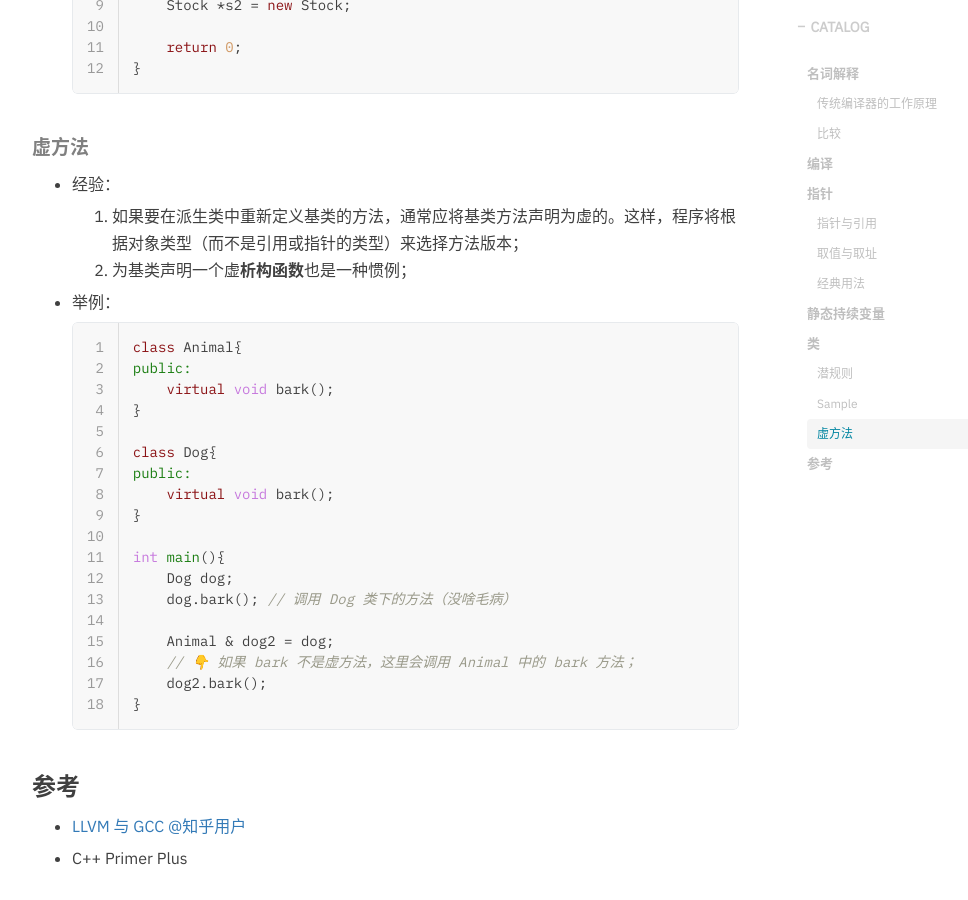
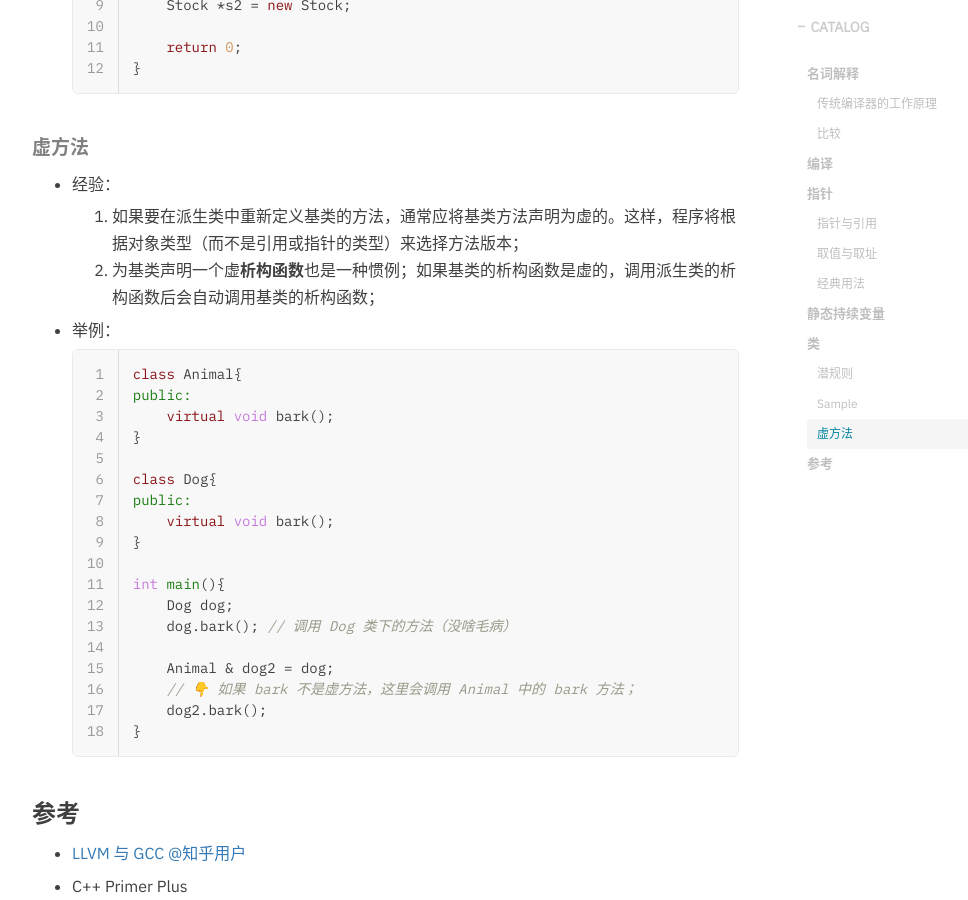
Before and after one commit to hurshi/hurshi.github.io, a Jekyll site: the page built from _posts/2022-02-25-cpp-induction.md, in a window 1280 px wide and 900 px high, scrolled down 6856 px. Shown: the whole window, without its empty margins (233-1201 px from the left). Built offline with Jekyll 4.4.1, drawn with Linux system fonts in a browser that asks for light colours; nearby versions of some CDN libraries; some web fonts are replaced; comment, search, counter and statistics services are not loaded.

Commit message:
fix cpp blog

```diff
--- a/_posts/2022-02-25-cpp-induction.md
+++ b/_posts/2022-02-25-cpp-induction.md
@@ -280,7 +280,7 @@ void func()
 * 经验：
 
   1. 如果要在派生类中重新定义基类的方法，通常应将基类方法声明为虚的。这样，程序将根据对象类型（而不是引用或指针的类型）来选择方法版本；
-  2. 为基类声明一个虚**析构函数**也是一种惯例；
+  2. 为基类声明一个虚**析构函数**也是一种惯例；如果基类的析构函数是虚的，调用派生类的析构函数后会自动调用基类的析构函数；
 
 * 举例：
 
```
